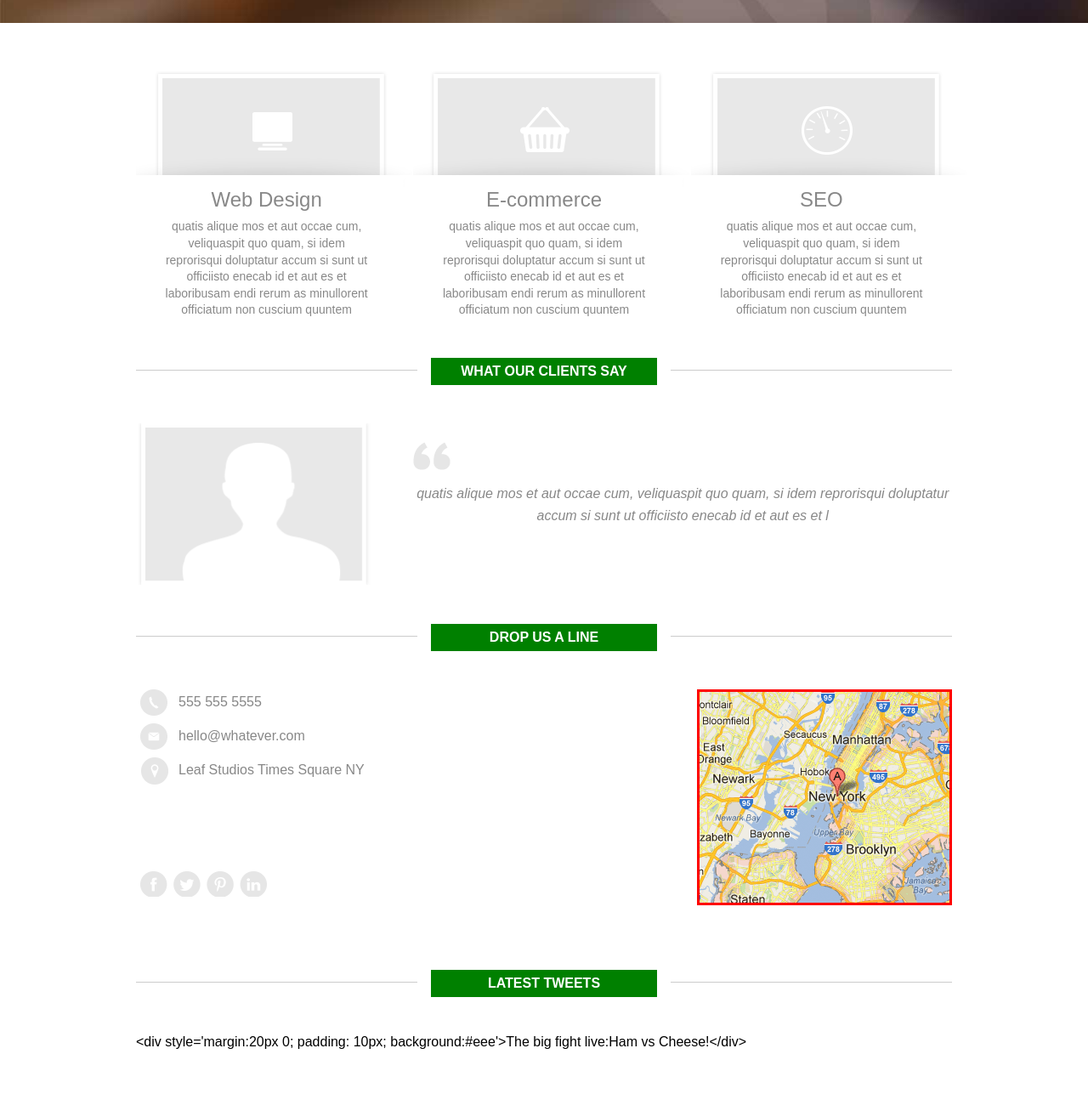
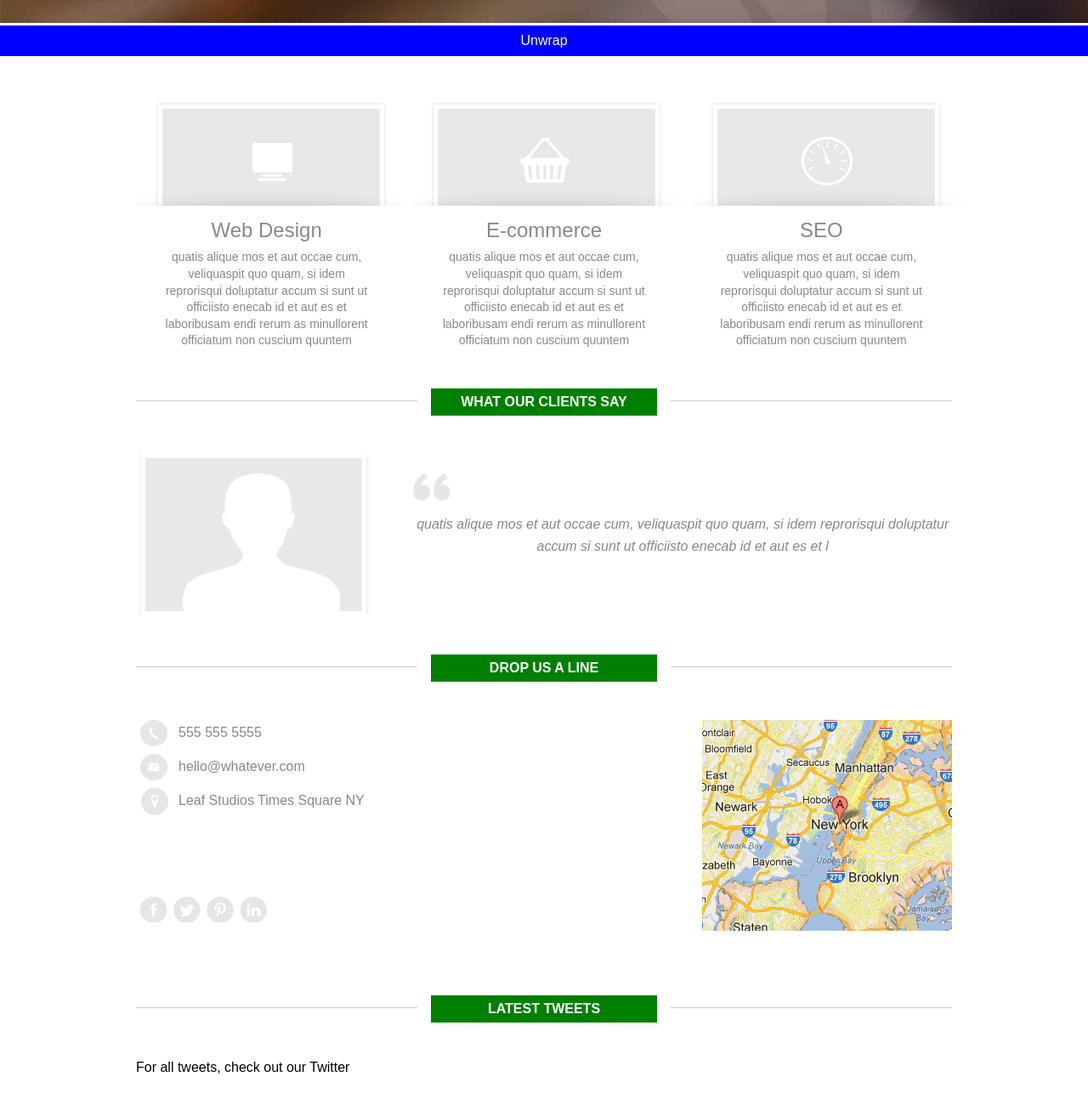
Before and after one commit to folowookere/jquery-tutorial, a plain HTML site: page index.html in a window 1280 px wide. Shown: the part 468-1768 px from the top of the page at 85% size. Drawn offline with Linux system fonts and the light colour scheme.

Commit message:
Lessons 10-12

```diff
--- a/index.html
+++ b/index.html
@@ -35,7 +35,7 @@
     </div>
 
     <div id="main-content">
-
+        <div class="button" style="color:white; text-align:center; padding:10px; background:blue;">Unwrap</div>
         <div class="wrapper">
             <section id="points-of-sale">
                 <h2>Points of Sale</h2>
--- a/scripts/script.js
+++ b/scripts/script.js
@@ -1,36 +1,49 @@
-//Lesson 7 | Traversing the DOM
+// Lesson 10
 
-//Next .next gives the element next in line
-$("#contact-methods").next().css({border: "3px solid red"});
+/*  wrap() - wraps all matched elements individually
+    unwrap() - unwraps all matched elements
+    wrapAll() - wraps all elements combined with 1 single element
+*/
 
-//Previous .prev gives the element previously in line
-// $("#social-nav").prev().css({border: "3px solid blue"});
+// $("section").wrap("<div>");
+// $("section").unwrap();
+// $("section").wrapAll("<div>");
 
-//Parent .parent or .parents for all the parents of the type
+// var wrapper = "<div class ='wrapper'>";
+// var button = $(".button");
+// var wrapped = true;
 
-//Children .children of an element
+// button[0].onclick = function(){
+//     if (wrapped){
+//         $("section").unwrap();
+//         wrapped = false;
+//         button.text("wrap");
+//     }   else {
+//         $("section").wrapAll(wrapper);
+//         wrapped = true;
+//         button.text("unwrap");
+//     }
+// };
 
-//Finds the class inside an element .find
+//Lesson 11
 
-//Closest .closest moves up the DOM to find nearest parent of which element you want
+// $(".button").empty();
+// $("#points-of-sale").empty();
 
-//Lesson 8 |  *use in small doses
+// $(".button").remove();
+// $("#contact img").remove();
 
-// $("#contact-methods").css({border: "2px solid red"})
-//     .next().css({border: "2px solid green"})
-//     .closest("section").css({border:"2px solid blue"});
+// .empty() - empties the inner HTML of an element
+// .remove() - removes the element completely
 
-//Lesson 9 | Adding Content using jQuery
+// Lesson 12
 
-var tweet = "<div style='margin:20px 0; padding: 10px; background:#eee'>The big fight live:Ham vs Cheese!</div>";
+console.log( $("#contact img").attr("alt"));
 
-$("#tweets div p").text(tweet)
 
-//Adding & changing content
+/*
 
-// .append() adds content to bottom of the element
-// .prepend() adds content to top of the element
-// .before() adds content before element
-// .after() adds content after element
-// .html() changes the whole html of the element
-// .text() changes the text of an element
+.removeAttr() removes an attribute completely
+.attr() can read or set any attribute
+
+*/
```
